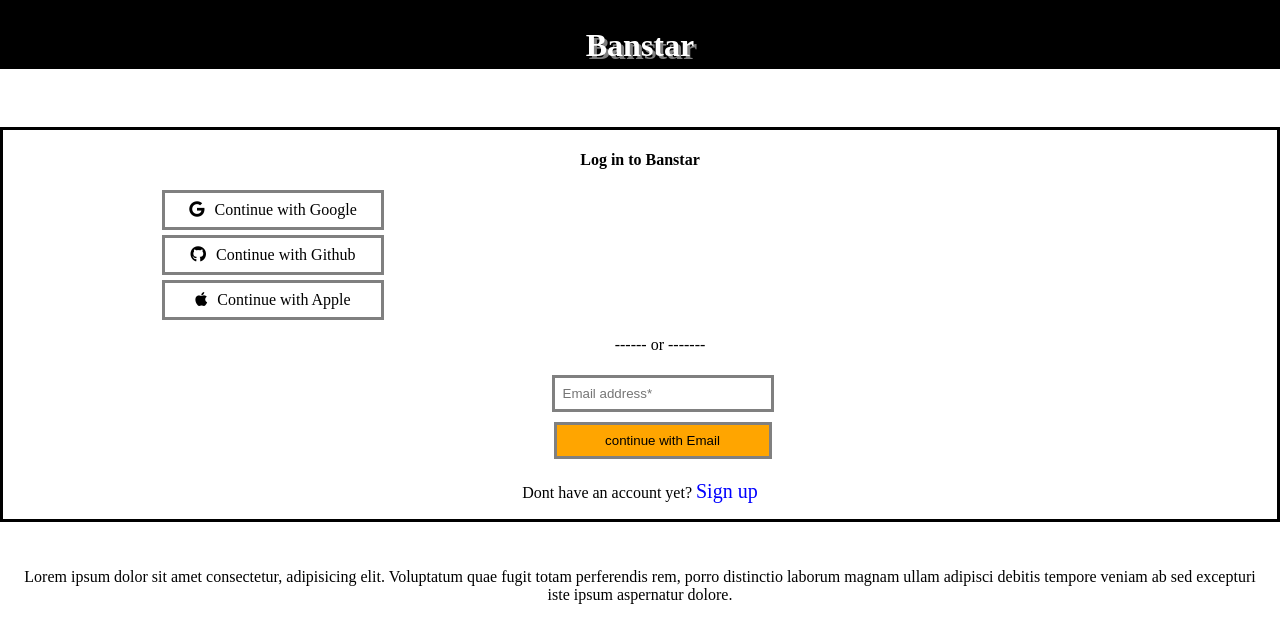
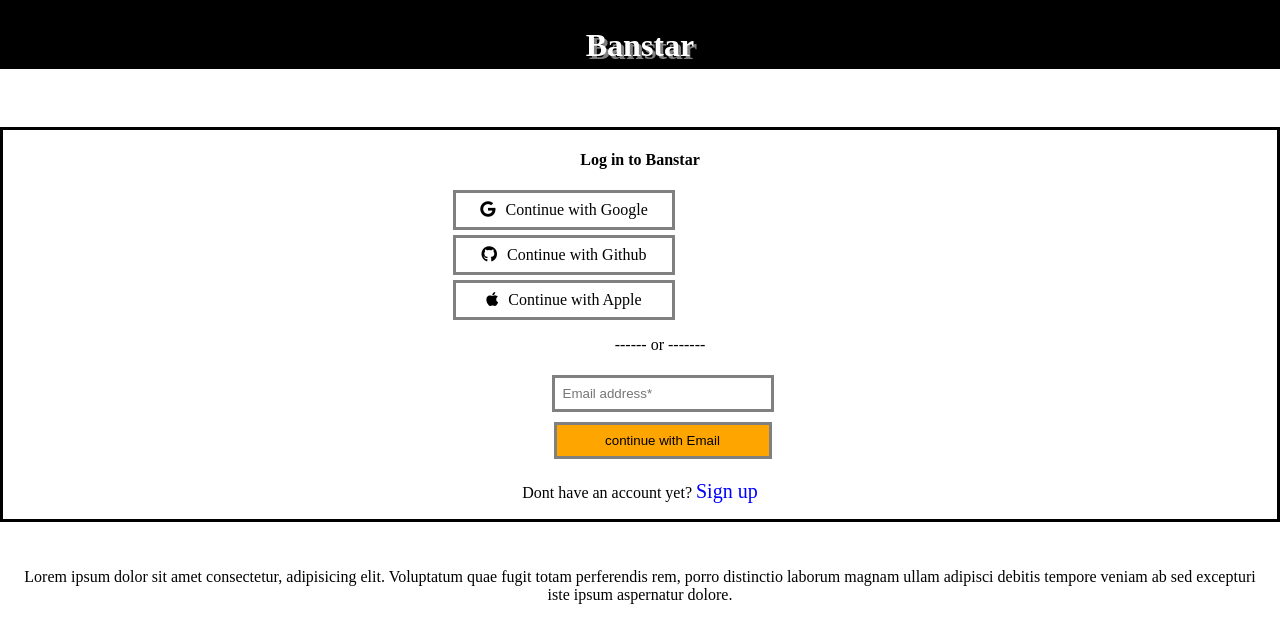
Before and after one commit to DevSwapna/banstar, a plain HTML site: page index.html in a window 1280 px wide. Drawn offline with Linux system fonts and the light colour scheme.

Commit message:
Add files via upload

```diff
--- a/style.css
+++ b/style.css
@@ -11,7 +11,7 @@ div{
     width: 200px;
     margin: 5px;
     padding: 8px;
-    margin-left: 159px;
+    margin-left: 450px;
 
 
 }
```
